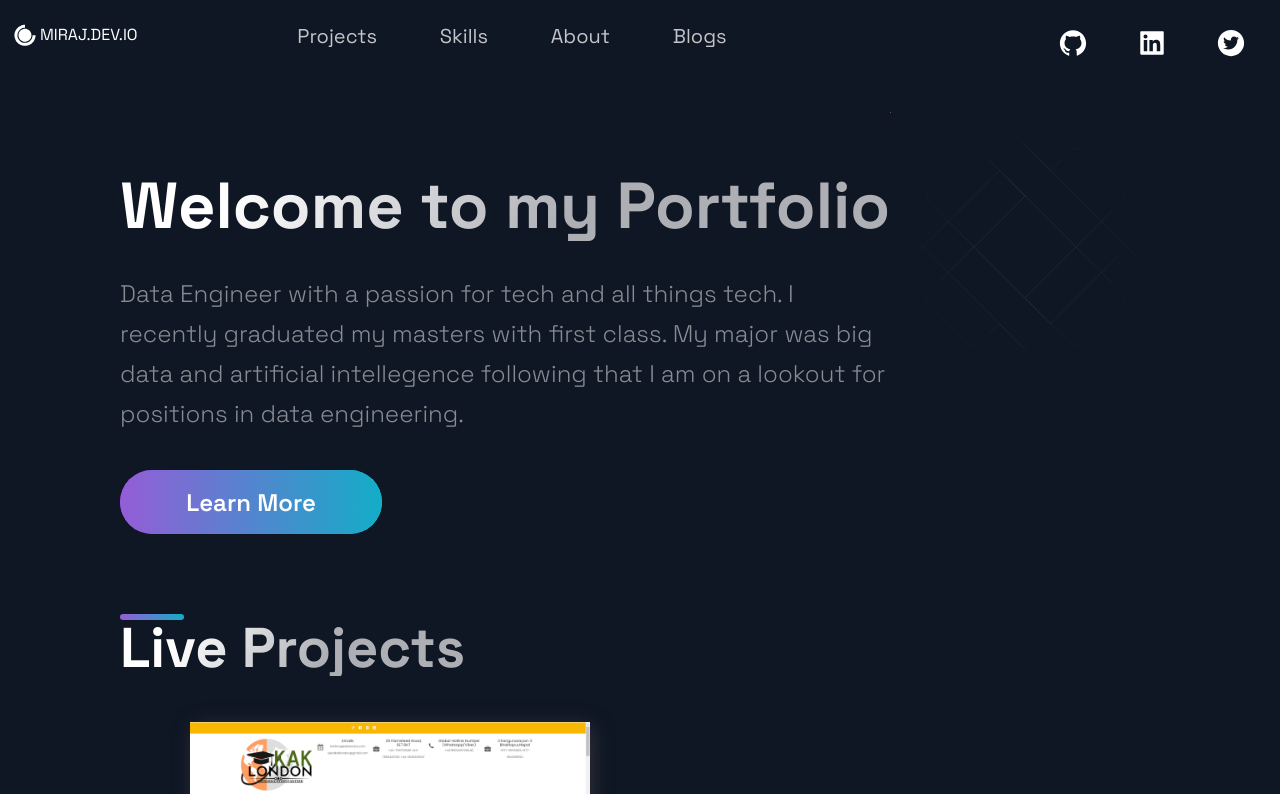
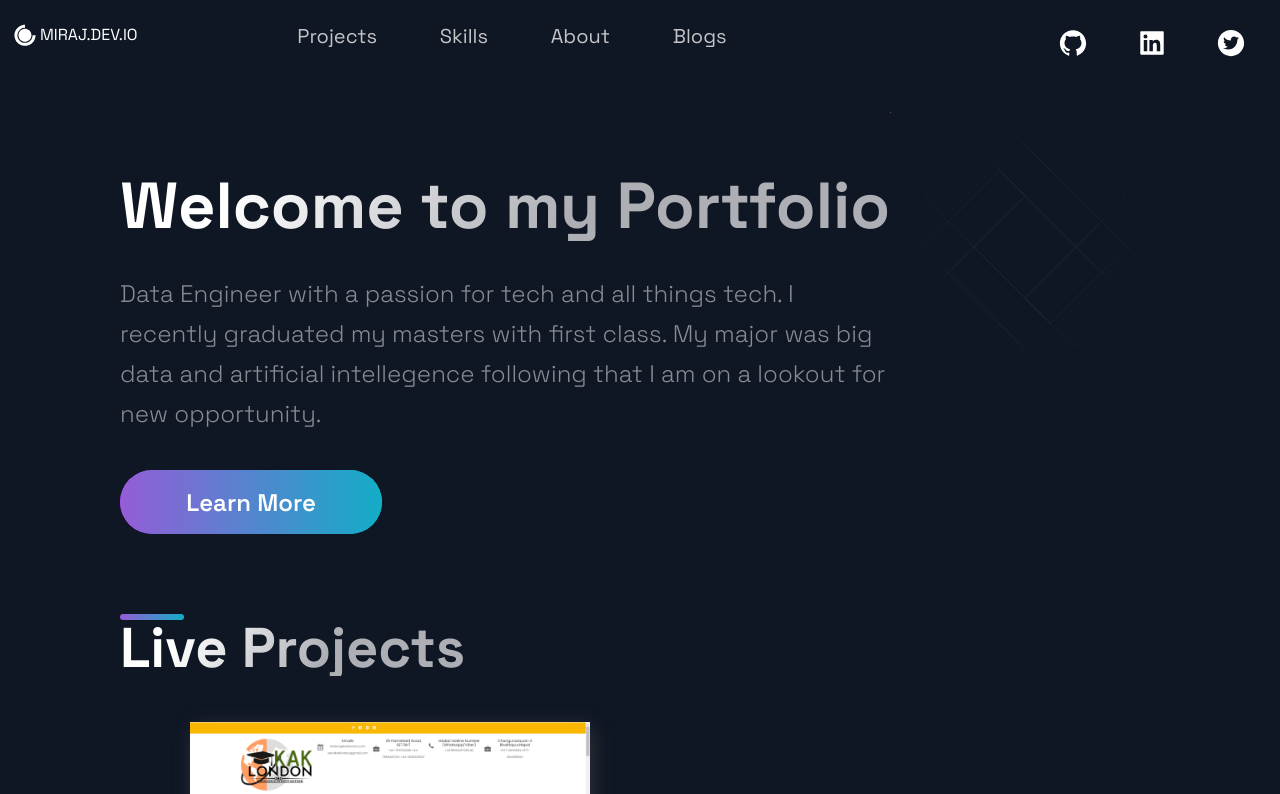
Before and after one commit to KlokMiraj/KlokMiraj.github.io, a Next.js app: page / in a window 1280 px wide. Shown: the top 794 px of the page. Built offline with nearby package versions, Linux system fonts and the light colour scheme; no server answers.

Commit message:
minor-edit-on-hero

```diff
--- a/src/components/Hero/Hero.js
+++ b/src/components/Hero/Hero.js
@@ -16,7 +16,7 @@ const Hero = (props) => (
         <SectionText>
           Data Engineer with a passion for tech and all things tech. I recently graduated my masters
           with first class. My major was big data and artificial intellegence following that I am on a lookout
-          for positions in data engineering.
+          for new opportunity.
 
         </SectionText>
         <Button onClick={() => window.location = " "}>Learn More</Button>
```
